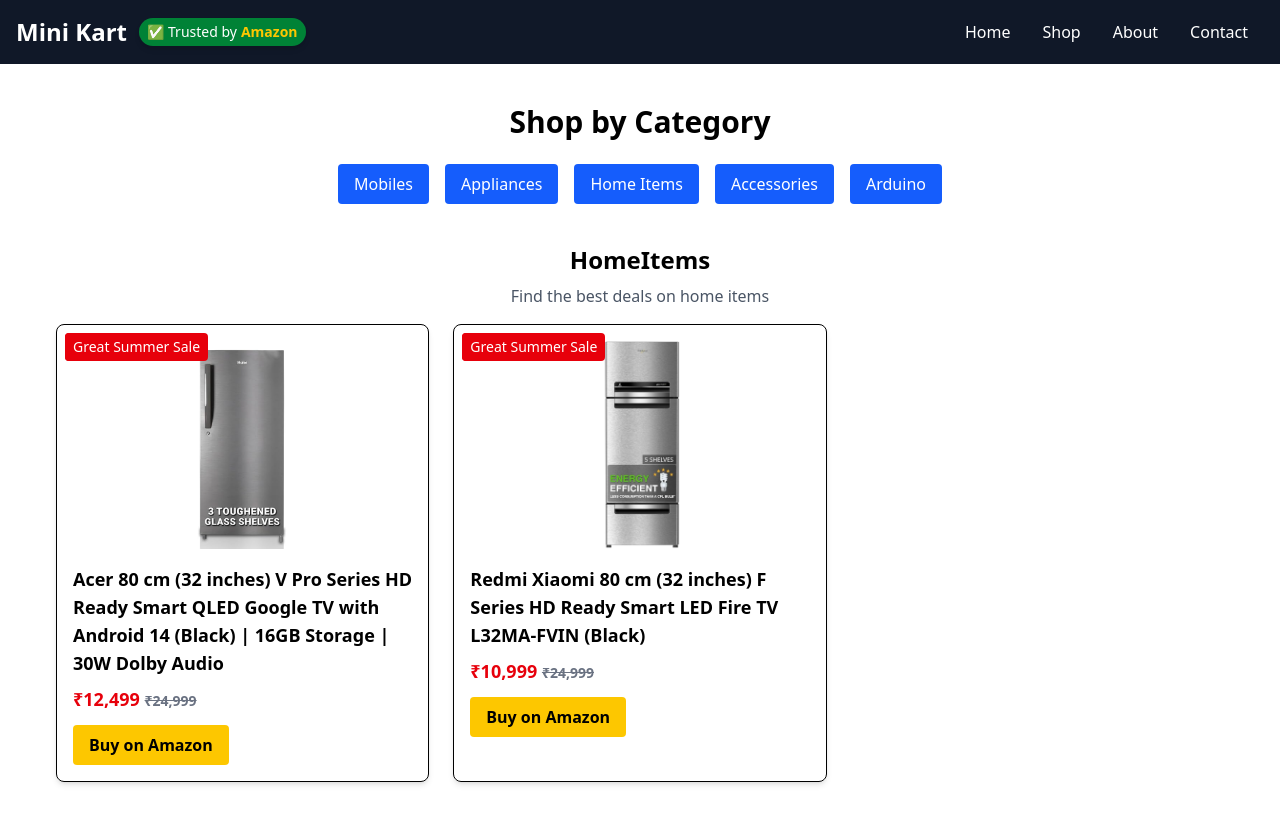
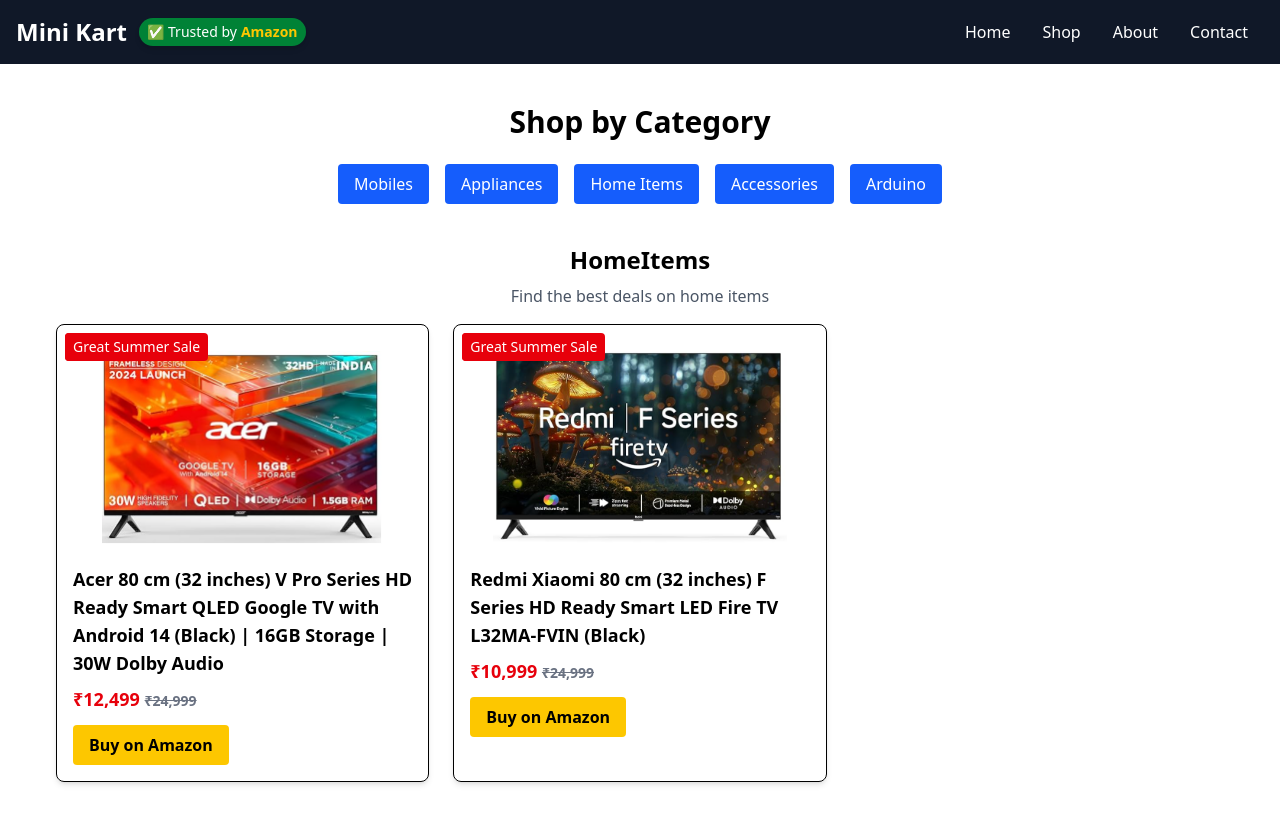
Before and after one commit to Hari428867/ecommerce-app, a React (Vite) app: page /shop in a window 1280 px wide. Both pictures are taken after a click on the button "Home Items". Shown: the top 824 px of the page. Built offline with nearby package versions, Linux system fonts and the light colour scheme.

Commit message:
Update HomeItems.jsx

```diff
--- a/src/pages/categories/HomeItems.jsx
+++ b/src/pages/categories/HomeItems.jsx
@@ -18,7 +18,7 @@
             Great Summer Sale
           </span>
           <img
-            src="/images/refridgerator.png"
+            src="public/images/acer32inchtv.png"
             alt="Acer smart tv"
             className="w-full h-52 object-contain mb-4"
           />
@@ -48,7 +48,7 @@
             Great Summer Sale
           </span>
           <img
-            src="/images/tripledoor.png"
+            src="public/images/redmi32inchtv.png"
             alt="Triple Door Refrigerator"
             className="w-full h-52 object-contain mb-4"
           />
```
